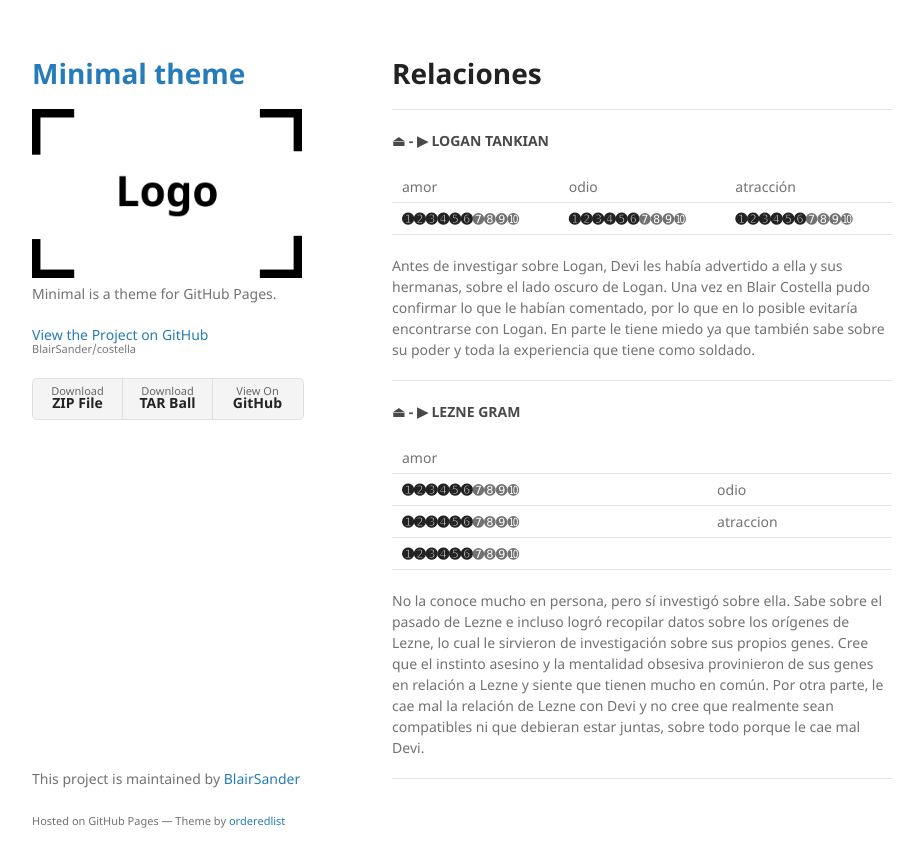
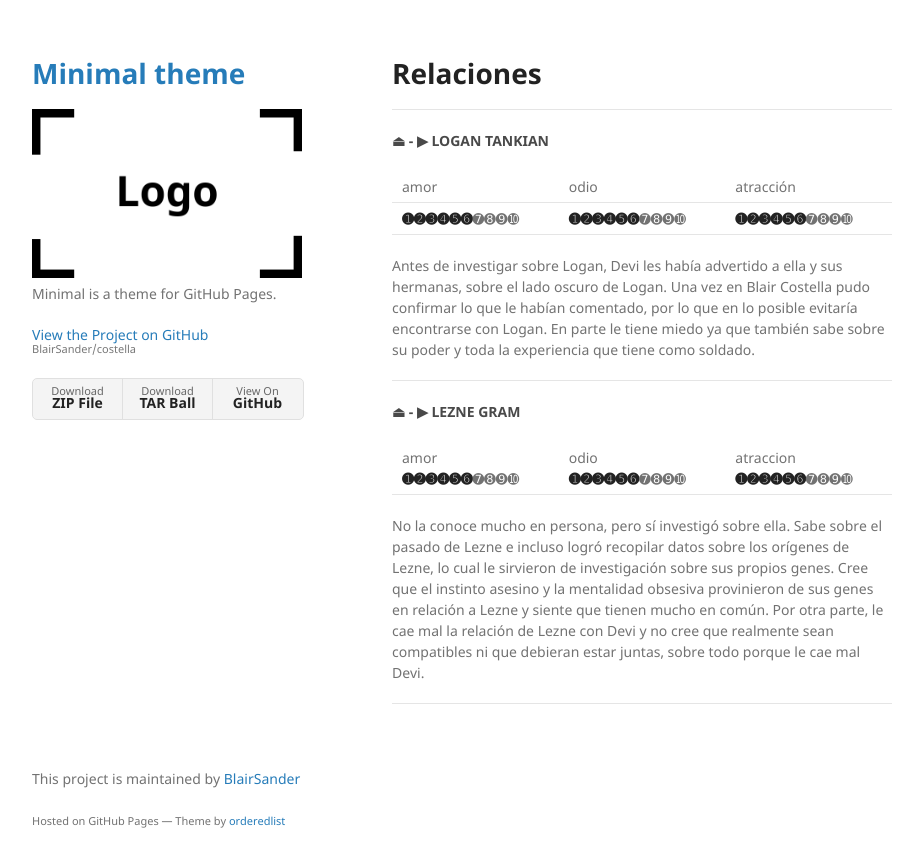
Before and after one commit to BlairSander/costella, a Jekyll site: the page built from relaciones.md, in a window 1280 px wide. Shown: the top 867 px of the page, without its empty margins (178-1101 px from the left). Built offline with Jekyll 4.4.1, drawn with Linux system fonts in a browser that asks for light colours; our own code applies the rules of GitHub Pages for plain Markdown files.

```diff
--- a/relaciones.md
+++ b/relaciones.md
@@ -16,10 +16,7 @@ Antes de investigar sobre Logan, Devi les había advertido a ella y sus hermanas
 
 #### ⏏ - ▶ LEZNE GRAM
 
-| amor
-**➊➋➌➍➎➏**➐➑➒➓ | odio
-**➊➋➌➍➎➏**➐➑➒➓ | atraccion
-**➊➋➌➍➎➏**➐➑➒➓  |
+| amor <br> **➊➋➌➍➎➏**➐➑➒➓ | odio<br>**➊➋➌➍➎➏**➐➑➒➓ | atraccion <br> **➊➋➌➍➎➏**➐➑➒➓  |
 
 No la conoce mucho en persona, pero sí investigó sobre ella. Sabe sobre el pasado de Lezne e incluso logró recopilar datos sobre los orígenes de Lezne, lo cual le sirvieron de investigación sobre sus propios genes. Cree que el instinto asesino y la mentalidad obsesiva provinieron de sus genes en relación a Lezne y siente que tienen mucho en común. Por otra parte, le cae mal la relación de Lezne con Devi y no cree que realmente sean compatibles ni que debieran estar juntas, sobre todo porque le cae mal Devi.
 
```
